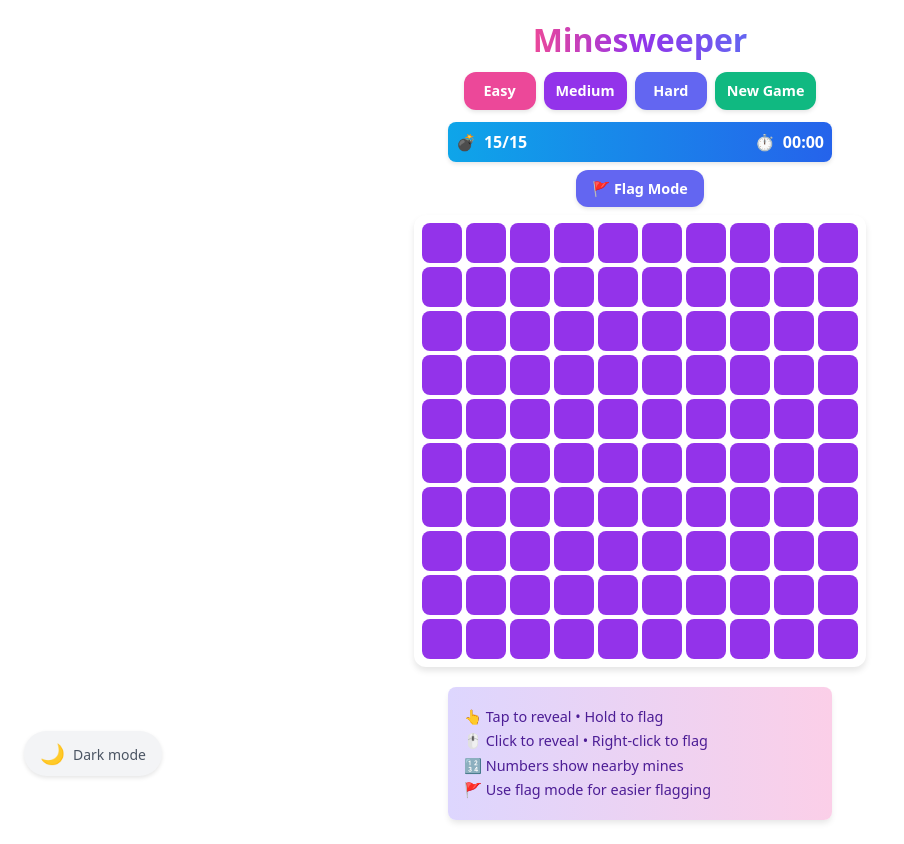
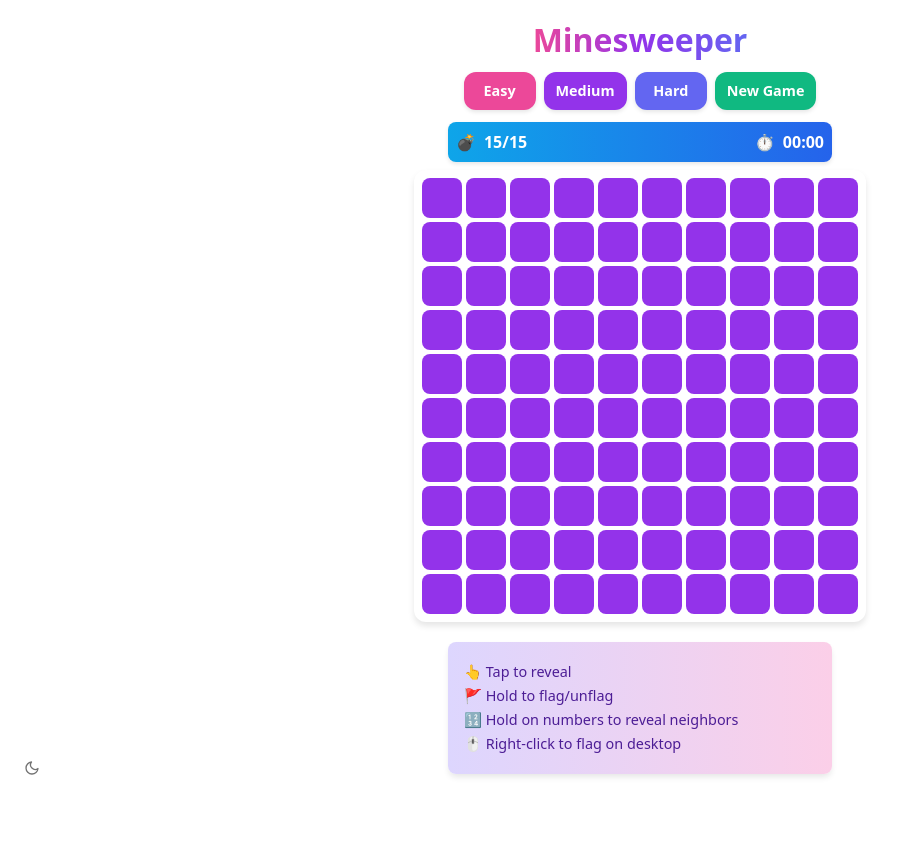
Before and after one commit to saadiq/minesweeper, a Next.js app: page / in a window 1280 px wide. Shown: the whole page, without its empty margins (0-904 px from the left). After the commit the page ends 800 px from the top, so only its background shows below. Built offline with nearby package versions, Linux system fonts and the light colour scheme.

Commit message:
Simplify touch interactions and make theme toggle more subtle

```diff
--- a/src/app/globals.css
+++ b/src/app/globals.css
@@ -324,37 +324,43 @@ body {
 
 .theme-toggle {
   position: fixed;
-  bottom: 1.5rem;
-  left: 1.5rem;
+  bottom: 1rem;
+  left: 1rem;
   display: flex;
   align-items: center;
-  gap: 0.5rem;
-  padding: 0.75rem 1rem;
-  background-color: var(--theme-toggle-bg);
-  color: var(--theme-toggle-text);
-  border: none;
-  border-radius: 9999px;
-  font-family: var(--font-sans);
-  font-size: 0.875rem;
-  font-weight: 500;
+  justify-content: center;
+  width: 2rem;
+  height: 2rem;
+  padding: 0.5rem;
+  background-color: var(--background);
+  color: var(--foreground);
+  border: 1px solid var(--cell-border);
+  border-radius: 50%;
   cursor: pointer;
-  transition: all 200ms;
-  box-shadow: 0 2px 4px rgba(0, 0, 0, 0.1);
+  transition: all 0.2s ease;
+  opacity: 0.6;
 }
 
 .theme-toggle:hover {
-  background-color: var(--theme-toggle-hover);
-  transform: translateY(-1px);
+  opacity: 1;
+  transform: scale(1.1);
 }
 
 .theme-toggle-icon {
-  font-size: 1.25rem;
-  line-height: 1;
+  display: flex;
+  align-items: center;
+  justify-content: center;
 }
 
-.theme-toggle-text {
-  position: relative;
-  top: 1px;
+/* Mobile adjustments */
+@media (max-width: 640px) {
+  .theme-toggle {
+    bottom: 0.75rem;
+    left: 0.75rem;
+    width: 1.75rem;
+    height: 1.75rem;
+    padding: 0.4rem;
+  }
 }
 
 /* Prevent touch callout and double-tap zoom */
@@ -381,26 +387,3 @@ body {
 html, body {
   overscroll-behavior: none;
 }
-
-.flag-mode-toggle {
-  margin: 0.25rem 0;
-  padding: 0.5rem 1rem;
-  border-radius: 0.75rem;
-  font-weight: bold;
-  color: white;
-  background-color: #6366f1;
-  border: none;
-  cursor: pointer;
-  transition: all 200ms;
-  font-size: 0.9rem;
-  box-shadow: 0 2px 4px rgba(0, 0, 0, 0.1);
-}
-
-.flag-mode-toggle:hover {
-  background-color: #4f46e5;
-}
-
-.flag-mode-toggle.active {
-  background-color: #4f46e5;
-  box-shadow: inset 0 2px 4px rgba(0, 0, 0, 0.1);
-}
--- a/src/app/page.tsx
+++ b/src/app/page.tsx
@@ -34,7 +34,6 @@ const Minesweeper = () => {
   });
   const longPressHandledRef = useRef(false);
   const lastTouchTimeRef = useRef(0);
-  const [isFlagMode, setIsFlagMode] = useState(false);
   const [isFlashing, setIsFlashing] = useState(false);
 
   // Initialize theme
@@ -383,20 +382,23 @@ const Minesweeper = () => {
     const timer = setTimeout(() => {
       // Long press detected
       const cell = board[row][col];
-      if (!cell.isRevealed) {
+      if (cell.isRevealed && cell.neighborMines > 0) {
+        // If revealed and has neighbors, do chord reveal
+        chordReveal(row, col);
+      } else if (!cell.isRevealed) {
+        // If not revealed, toggle flag
         toggleFlag(row, col);
         setIsFlashing(true);
         setTimeout(() => setIsFlashing(false), 200);
-        longPressHandledRef.current = true; // Mark long press handled
       }
+      longPressHandledRef.current = true;
     }, 500);
 
-    // Store timerId and the actual start time
     setTouchTimer({
       timerId: timer,
       touchStartTime: startTime
     });
-  }, [board, toggleFlag, setIsFlashing]);
+  }, [board, toggleFlag, chordReveal, setIsFlashing]);
 
   // Handle touch end
   const handleTouchEnd = useCallback((row: number, col: number) => {
@@ -410,38 +412,14 @@ const Minesweeper = () => {
       if (touchTimer.touchStartTime > 0 && Date.now() - touchTimer.touchStartTime < 500) {
         const cell = board[row][col];
         if (!cell.isFlagged) {
-          if (isFlagMode) {
-            toggleFlag(row, col);
-          } else {
-            revealCell(row, col);
-          }
+          revealCell(row, col);
         }
       }
     }
 
-    // Reset timer state and record last touch time
     setTouchTimer({ timerId: null, touchStartTime: 0 });
     lastTouchTimeRef.current = Date.now();
-
-  }, [board, touchTimer, isFlagMode, toggleFlag, revealCell]);
-
-  // Handle touch move (cancel if moved)
-  const handleTouchMove = useCallback(() => {
-    if (touchTimer.timerId) {
-      clearTimeout(touchTimer.timerId);
-      setTouchTimer({ timerId: null, touchStartTime: 0 });
-      longPressHandledRef.current = false; // Reset ref
-    }
-  }, [touchTimer]);
-
-  // Memoize toggleFlag and revealCell to prevent unnecessary re-renders
-  const memoizedToggleFlag = useCallback((row: number, col: number) => {
-    toggleFlag(row, col);
-  }, [toggleFlag]);
-
-  const memoizedRevealCell = useCallback((row: number, col: number) => {
-    revealCell(row, col);
-  }, [revealCell]);
+  }, [board, touchTimer, revealCell]);
 
   // Cell rendering with touch support
   const renderCell = (cell: Cell, row: number, col: number) => {
@@ -472,7 +450,7 @@ const Minesweeper = () => {
           if (Date.now() - lastTouchTimeRef.current < 500) {
             return;
           }
-          isFlagMode ? toggleFlag(row, col) : revealCell(row, col);
+          revealCell(row, col);
         }}
         onContextMenu={(e) => {
           e.preventDefault();
@@ -484,7 +462,6 @@ const Minesweeper = () => {
         }}
         onTouchStart={() => handleTouchStart(row, col)}
         onTouchEnd={() => handleTouchEnd(row, col)}
-        onTouchMove={handleTouchMove}
       >
         {cellContent}
       </div>
@@ -539,14 +516,6 @@ const Minesweeper = () => {
           </div>
         </div>
 
-        <button
-          className={`flag-mode-toggle ${isFlagMode ? 'active' : ''}`}
-          onClick={() => setIsFlagMode(!isFlagMode)}
-          title={`${isFlagMode ? 'Reveal' : 'Flag'} mode`}
-        >
-          {isFlagMode ? '👆 Reveal Mode' : '🚩 Flag Mode'}
-        </button>
-
         {gameState === 'won' && (
           <div className="status won">
             You won! 🎉 🏆 🎉
@@ -571,10 +540,10 @@ const Minesweeper = () => {
         </div>
 
         <div className="instructions">
-          <p>👆 Tap to reveal • Hold to flag</p>
-          <p>🖱️ Click to reveal • Right-click to flag</p>
-          <p>🔢 Numbers show nearby mines</p>
-          <p>🚩 Use flag mode for easier flagging</p>
+          <p>👆 Tap to reveal</p>
+          <p>🚩 Hold to flag/unflag</p>
+          <p>🔢 Hold on numbers to reveal neighbors</p>
+          <p>🖱️ Right-click to flag on desktop</p>
         </div>
       </div>
 
@@ -584,10 +553,23 @@ const Minesweeper = () => {
         title={`Switch to ${theme === 'light' ? 'dark' : 'light'} mode`}
       >
         <span className="theme-toggle-icon">
-          {theme === 'light' ? '🌙' : '☀️'}
-        </span>
-        <span className="theme-toggle-text">
-          {theme === 'light' ? 'Dark' : 'Light'} mode
+          {theme === 'light' ? (
+            <svg width="16" height="16" viewBox="0 0 24 24" fill="none" stroke="currentColor" strokeWidth="2" strokeLinecap="round" strokeLinejoin="round">
+              <path d="M21 12.79A9 9 0 1 1 11.21 3 7 7 0 0 0 21 12.79z" />
+            </svg>
+          ) : (
+            <svg width="16" height="16" viewBox="0 0 24 24" fill="none" stroke="currentColor" strokeWidth="2" strokeLinecap="round" strokeLinejoin="round">
+              <circle cx="12" cy="12" r="5" />
+              <line x1="12" y1="1" x2="12" y2="3" />
+              <line x1="12" y1="21" x2="12" y2="23" />
+              <line x1="4.22" y1="4.22" x2="5.64" y2="5.64" />
+              <line x1="18.36" y1="18.36" x2="19.78" y2="19.78" />
+              <line x1="1" y1="12" x2="3" y2="12" />
+              <line x1="21" y1="12" x2="23" y2="12" />
+              <line x1="4.22" y1="19.78" x2="5.64" y2="18.36" />
+              <line x1="18.36" y1="5.64" x2="19.78" y2="4.22" />
+            </svg>
+          )}
         </span>
       </button>
     </>
```
